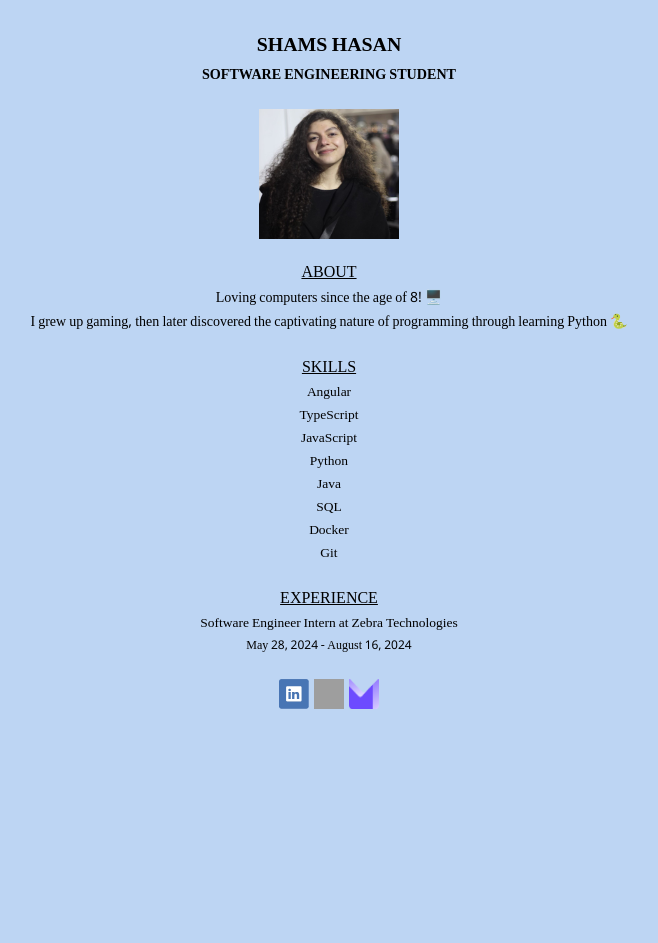
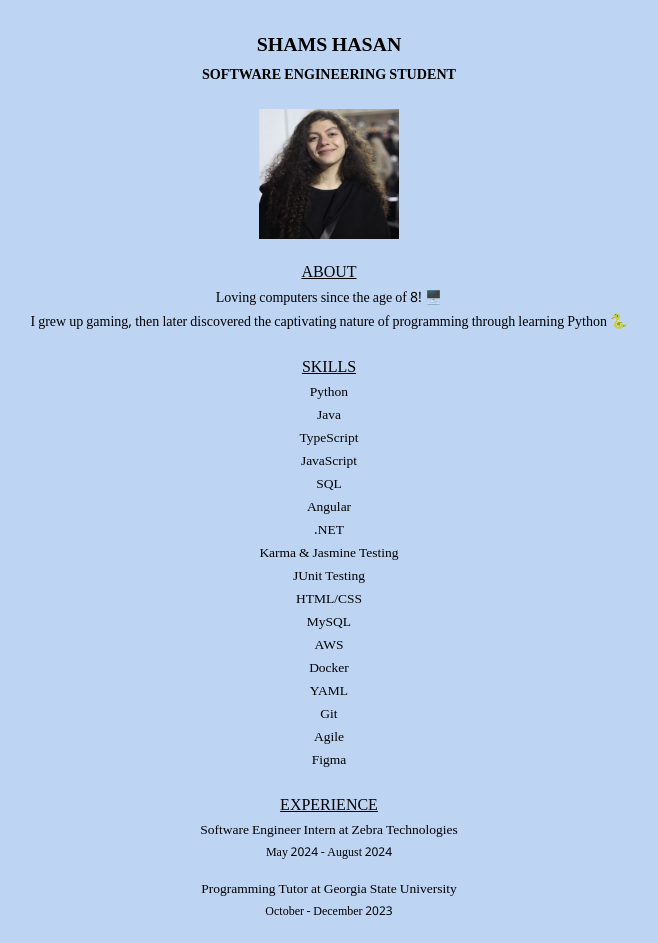
Before and after one commit to shams-hasan/portfolio-website, an Angular app in the folder angular-portfolio/: page / in a window 1280 px wide. Shown: the top 943 px of the page, without its empty margins (311-969 px from the left). Before the commit the page ends 800 px from the top, so only its background shows below. Built offline with nearby package versions, Linux system fonts and the light colour scheme; grey boxes are pictures that could not be loaded.

Commit message:
updated experience + skills

```diff
--- a/angular-portfolio/src/app/app.component.html
+++ b/angular-portfolio/src/app/app.component.html
@@ -21,12 +21,14 @@
   </div>
 </section>
 
-<section> <u>EXPERIENCE</u>
-  <div class="experience-container" *ngFor="let experience of experiences">
-    {{experience}}
-    <div class="dates-container" *ngFor="let date of dates">{{date}}</div>
+<section>
+  <u>EXPERIENCE</u>
+  <div class="experience-container" *ngFor="let experience of experiences; let i = index">
+    <div>{{ experience }}</div>
+    <div class="dates-container">{{ dates[i] }}</div>
   </div>
 </section>
+
 
 <section class="socials">
   <div class="socials-container">
--- a/angular-portfolio/src/app/mocks/mocks.ts
+++ b/angular-portfolio/src/app/mocks/mocks.ts
@@ -1,6 +1,6 @@
 export const Shams = {
-    skills: ["Angular", "TypeScript", "JavaScript", "Python", "Java", "SQL", "Docker", "Git"],
-    experiences: ["Software Engineer Intern at Zebra Technologies"],
-    dates:  ["May 28, 2024 - August 16, 2024"],
+    skills: ["Python", "Java", "TypeScript", "JavaScript", "SQL", "Angular", ".NET", "Karma & Jasmine Testing", "JUnit Testing", "HTML/CSS", "MySQL", "AWS","Docker", "YAML", "Git", "Agile", "Figma"],
+    experiences: ["Software Engineer Intern at Zebra Technologies", "Programming Tutor at Georgia State University"],
+    dates: ["May 2024 - August 2024", "October - December 2023"],
     socials: ["LinkedIn", "GitHub"]
 }
```
